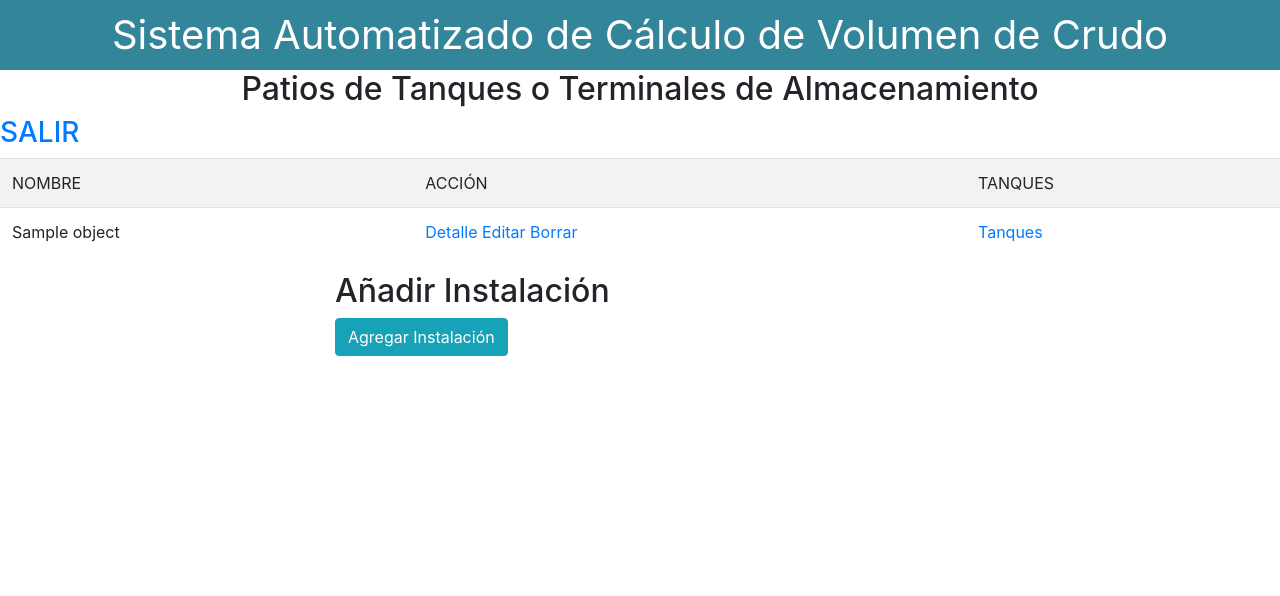
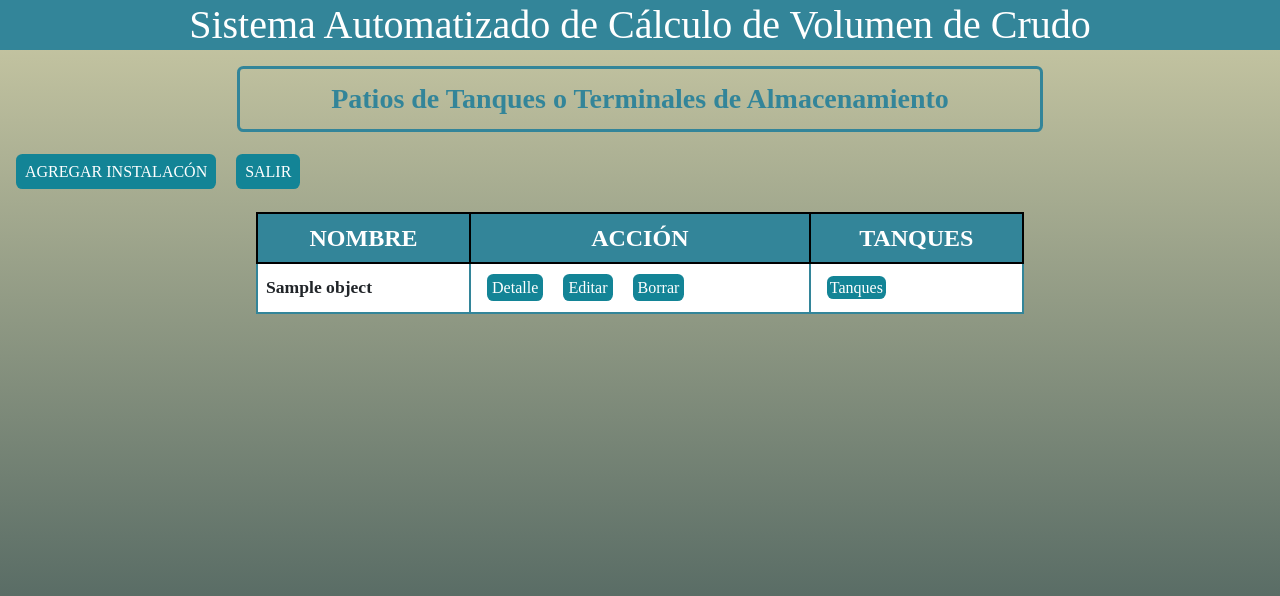
Before and after one commit to grgmm/sacvc, a Django app: template templates/acq/list_tf/list_tf.html in a window 1280 px wide. Shown: the top 596 px of the page. Run offline with Django 3.2, Linux system fonts and the light colour scheme; the template is opened without the code that fills it: most values are stand-ins (such as "Sample title", 1, 10 or a date in 2020); some libraries are stand-ins or nearby versions.

Commit message:
Se dio formato a list_tf.html Se creo la hoja de estilos list_tf.html

```diff
--- /dev/null
+++ b/static/css/list_tf.css
@@ -0,0 +1,114 @@
+@charset "ISO-8859-1";
+
+/*gradiente vertical del fondo*/
+#cuerpo{
+	  background: linear-gradient(#cbcaa5, #334d50) fixed;
+}
+
+.titulo {
+	text-align: center;
+	font-size: 28px;
+	font-weight: bold;
+	color: #338599;
+	margin:auto;
+	margin-top: 1rem;
+	margin-bottom: 2rem;
+	padding: 1rem;
+	border: solid 0.2rem #338599;
+	border-radius: 0.4rem;
+	width: 60%;
+	height: 40%;
+}
+
+/*ESTILOS PARA LA TABLA*/
+table {
+	border-collapse:collapse;
+	border-radius: 15px;
+	width: 60%;
+	margin-top: 2rem;
+	margin-bottom: 1rem;
+	color: #212529;
+}
+
+/*para centrar*/
+#principal {
+   display: flex;
+   justify-content: center;
+   align-items: center;
+}
+
+th {
+	background-color: #338599;
+	color: white;
+	font-size:1.5em;
+	font-weight: bold;
+	border: black 2px solid;
+	height:3rem;
+	vertical-align: middle;
+}
+
+/*estlos celda*/
+td {
+	height:3rem;
+	vertical-align: middle;
+	/*padding: 0.75rem;*/
+	border: #338599 2px solid;
+}
+
+#nombre_patio{
+	font-size: 1.1rem;
+	font-weight: bold;
+	padding-left: 0.5rem
+}
+
+/*color de fondo lineas pares*/
+tr:nth-of-type(even) {
+	background-color: rgb(255, 255, 255);
+}
+
+/*color de fondo lineas inpares*/
+table, tr:nth-of-type(odd) {
+	background-color: #e5e5e5;
+}
+
+/*Estilos para los link*/
+
+.btn_tabla{
+	padding: 1.5% 1.5%;
+	border-radius: 0.4rem;
+}
+
+.btn_control{
+	padding: 0.7% 0.7%;
+	border-radius: 0.4rem;
+}
+
+.btn_tabla:hover, .btn_control:hover{
+	text-decoration: none;
+	background-color:#1cc1d9; /*fondo del link*/
+	font-size:1.1rem;
+	border-color: #000000;
+}
+
+.btn_tabla:focus {
+	outline: 0;
+	box-shadow: 0 0 0 0.2rem rgba(0, 123, 255, 0.25);
+	background-color: #138496;
+	border-color: #117a8b;
+}
+
+.btn_tabla:disabled {
+	opacity: 0.65;
+	background-color: #117a8b;
+	border-color: #10707f;
+}
+
+.btn_tabla:not(:disabled) {
+	cursor: pointer;
+}
+
+a {
+	background-color: #138496; /*fondo del link*/
+	color: #fff; /*color de texto del link*/
+	margin-left: 1rem;
+}
--- a/templates/acq/list_tf/list_tf.html
+++ b/templates/acq/list_tf/list_tf.html
@@ -1,51 +1,46 @@
-
  {% extends 'acq/base.html' %}
  {% load static %}
-
-  {% block title %}  {% endblock %}
+ {% block title %}
+ {% endblock %}
 
  {% block content %}
 
-  <link rel="stylesheet" href="{% static 'css/bootstrap.css' %}">
+<link rel="stylesheet" href="{% static 'css/reset.css' %}">
+<link rel="stylesheet" href="{% static 'css/list_tf.css' %}">
 
-
-
-  <h2 class="text-center">Patios de Tanques o Terminales de Almacenamiento</h2>
-
-  <th>	<h3> <a href="{% url 'uacq:logout' %}"  class="link-primary">SALIR</a></th></h3>
-
-       <table id="Patios" table class="table table-striped">
-
-
-
-      <th>NOMBRE </th> <th> ACCIÓN </th> <th>TANQUES</th>
-
+<div id="cuerpo">
+	<h2 class="titulo">Patios de Tanques o Terminales de
+		Almacenamiento</h2>
+		<div>
+			<a href="{%url 'uacq:add_tf'%}" type="button" class="btn_control">
+				AGREGAR INSTALACÓN</a>
+			<a href="{% url 'uacq:logout' %}" type="button" class="btn_control">SALIR</a>
+		</div>
+		<div id="principal">
+			<table class="table">
+				<!-- Encabezado de la tabla con tres columnas-->
+				<th>NOMBRE</th>
+				<th>ACCIÓN</th>
+				<th>TANQUES</th>
 
 				{% for patio in object_list %}
 					<tr>
-<td> {{ patio.Nombre }}</td>
+					<!-- Columna1=Nombre del patio -->
+					<td id="nombre_patio">{{ patio.Nombre }}</td>
+
+					<!-- Columna2=links -->
 					<td>
-<a  href="{% url 'uacq:detail_tf' patio.pk  %}">Detalle</a>
-<a  href="{% url 'uacq:edit_tf' patio.pk  %}">Editar</a>
-<a  href="{% url 'uacq:del_tf' patio.pk  %}">Borrar</a>
-
-
-
-</td>
-<td>
-<a  href="{% url 'uacq:list_tk' patio.pk %}">Tanques</a>
+						<a href="{% url 'uacq:detail_tf' patio.pk  %}" class="btn_tabla">Detalle</a>
+						<a href="{% url 'uacq:edit_tf' patio.pk  %}" class="btn_tabla">Editar</a>
+						<a href="{% url 'uacq:del_tf' patio.pk  %}" class="btn_tabla">Borrar</a>
 					</td>
 
+					<!-- Columna3=link a tanques del patio -->
+					<td>
+						<a href="{% url 'uacq:list_tk' patio.pk %}" class="btn_tabla">Tanques</a>
+					</td>
 				{% endfor %}
 			</table>
-
-
- <div class="d-grid gap-2 col-6 mx-auto">
-   <h2 >Añadir Instalación</h2>
-
-   <a href="{%url 'uacq:add_tf'%}" type="button" class="btn btn-info"> Agregar Instalación</a>
 		</div>
-
-
-
+</div>
 {% endblock %}
```
Lines whose indentation alone changed are shown as unchanged.
